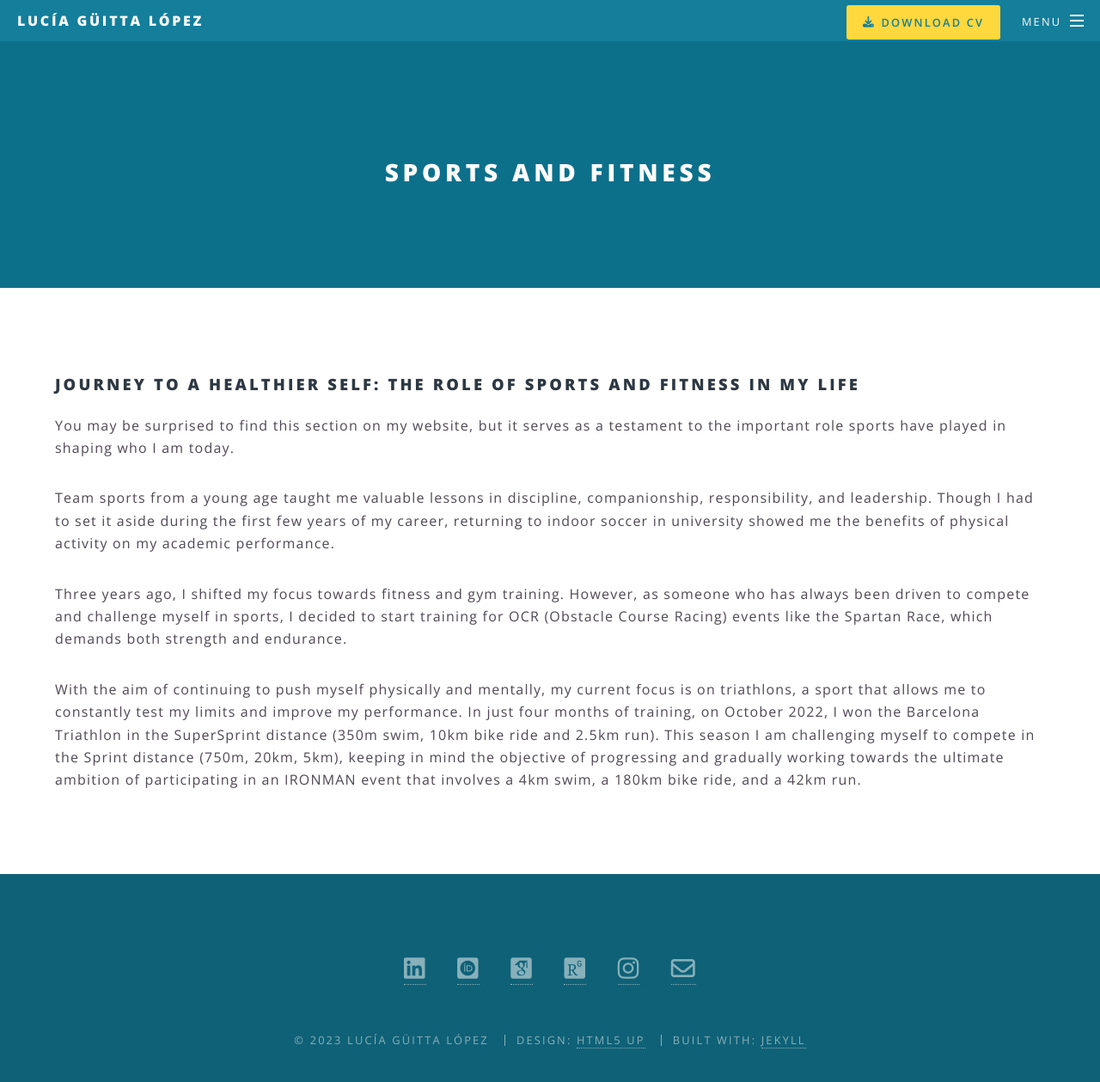
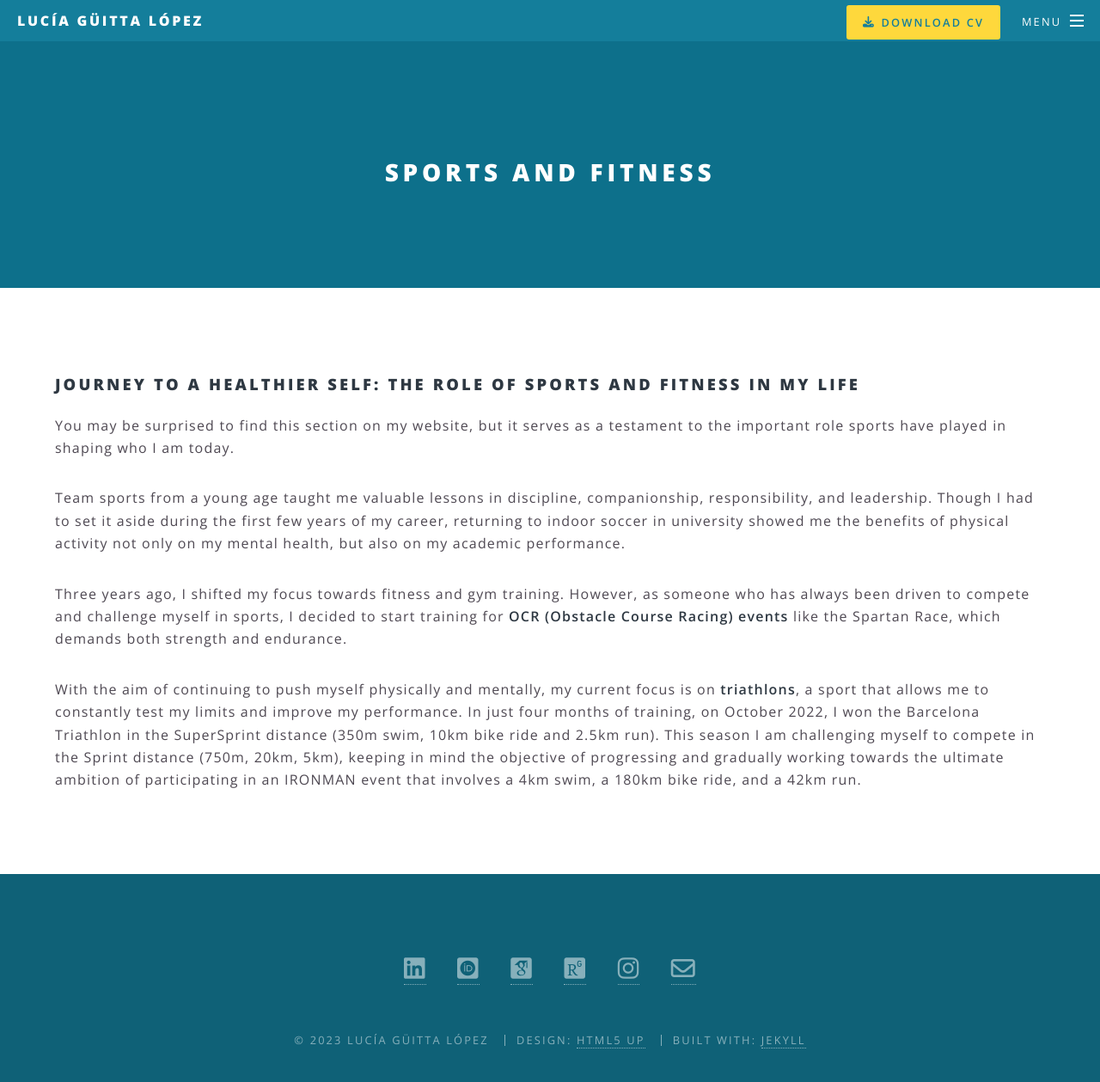
Before and after one commit to Lucia-Guitta/Lucia-Guitta.github.io, a Jekyll site: the page built from sports.html, in a window 1280 px wide and 1313 px high. Shown: the top 1259 px of the window at 86% size. Built offline with Jekyll 4.4.1, drawn with Linux system fonts in a browser that asks for light colours; some web fonts are replaced.

Commit message:
Content change

```diff
--- a/sports.html
+++ b/sports.html
@@ -12,24 +12,25 @@ title: Sports and fitness
   Team sports from a young age taught me valuable lessons in discipline,
   companionship, responsibility, and leadership. Though I had to set it aside
   during the first few years of my career, returning to indoor soccer in
-  university showed me the benefits of physical activity on my academic
-  performance.
+  university showed me the benefits of physical activity not only on my mental
+  health, but also on my academic performance.
 </p>
 <!--Image-->
 <p>
   Three years ago, I shifted my focus towards fitness and gym training. However,
   as someone who has always been driven to compete and challenge myself in
-  sports, I decided to start training for OCR (Obstacle Course Racing) events
-  like the Spartan Race, which demands both strength and endurance.
+  sports, I decided to start training for
+  <b>OCR (Obstacle Course Racing) events</b> like the Spartan Race, which
+  demands both strength and endurance.
 </p>
 <!--Image-->
 <p>
   With the aim of continuing to push myself physically and mentally, my current
-  focus is on triathlons, a sport that allows me to constantly test my limits
-  and improve my performance. In just four months of training, on October 2022,
-  I won the Barcelona Triathlon in the SuperSprint distance (350m swim, 10km
-  bike ride and 2.5km run). This season I am challenging myself to compete in
-  the Sprint distance (750m, 20km, 5km), keeping in mind the objective of
+  focus is on <b>triathlons</b>, a sport that allows me to constantly test my
+  limits and improve my performance. In just four months of training, on October
+  2022, I won the Barcelona Triathlon in the SuperSprint distance (350m swim,
+  10km bike ride and 2.5km run). This season I am challenging myself to compete
+  in the Sprint distance (750m, 20km, 5km), keeping in mind the objective of
   progressing and gradually working towards the ultimate ambition of
   participating in an IRONMAN event that involves a 4km swim, a 180km bike ride,
   and a 42km run.
```
Also changed, not shown: images/pic_Spartan_2.jpg (deleted), 1 other file.
